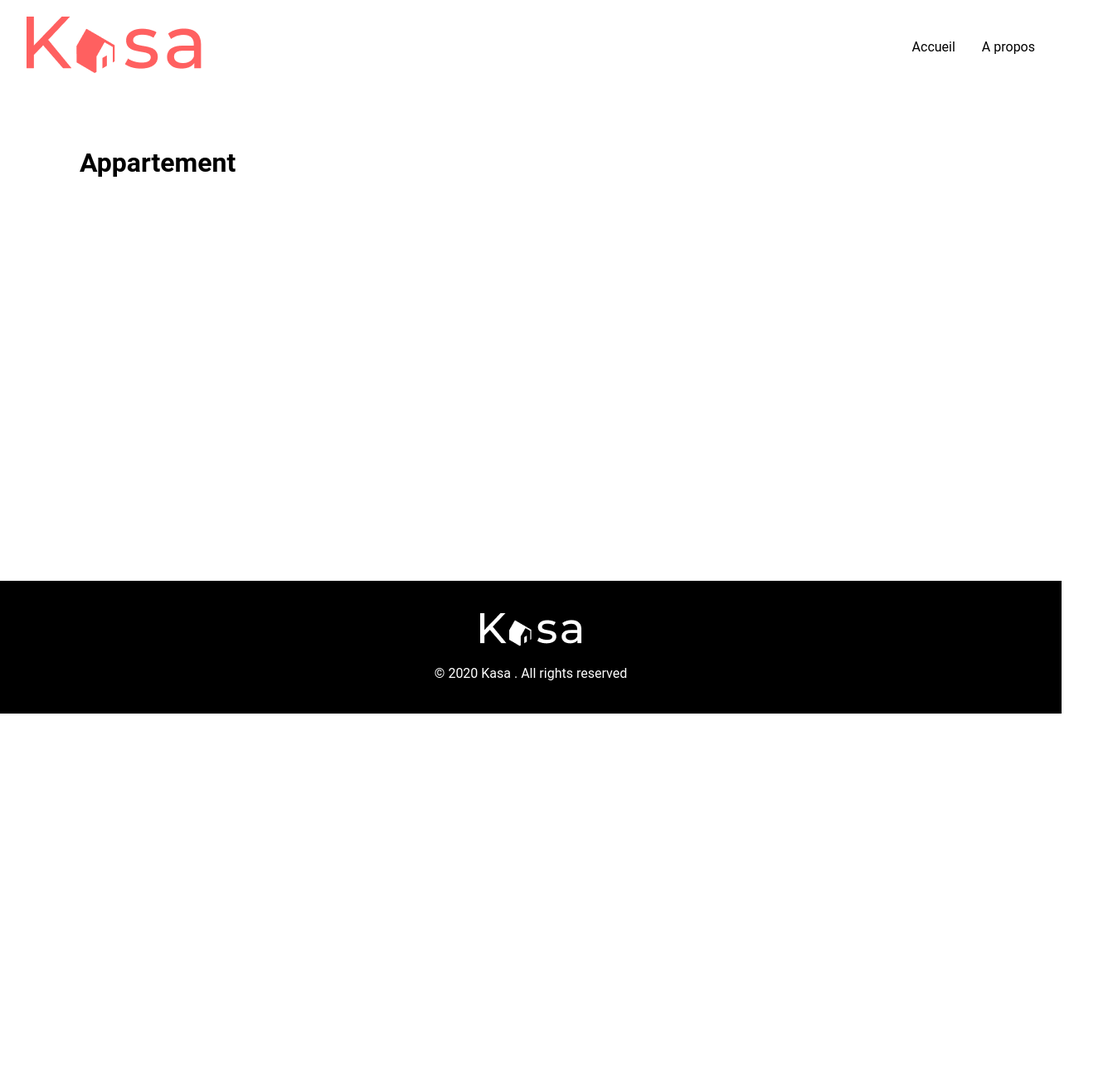
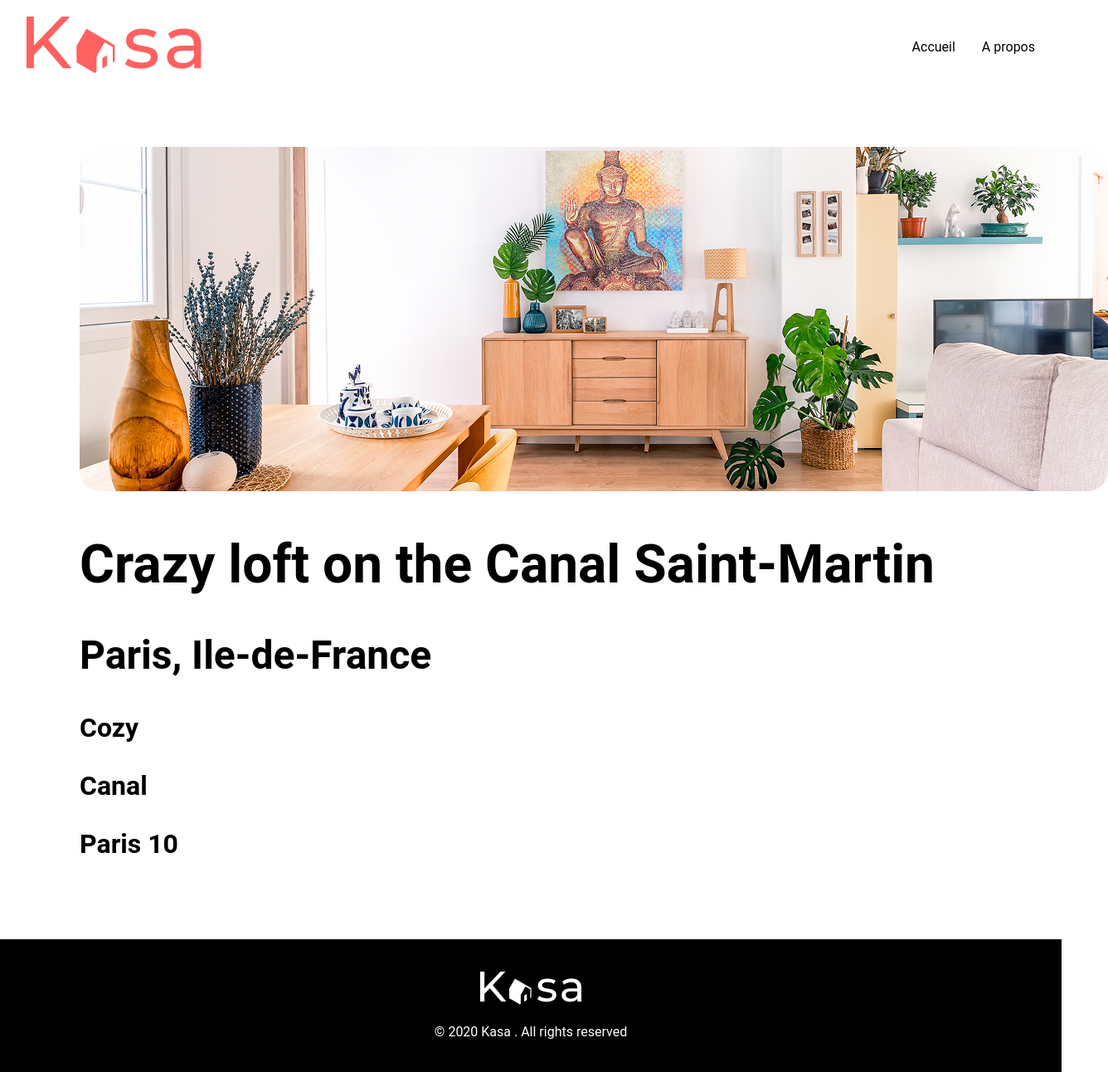
Before and after one commit to Kangili/P8KASA, a React (Vite) app: page /flat in a window 1280 px wide. Shown: the whole page at 83% size, 1336 px wide, since content can reach past the window. Before the commit the page ends 860 px from the top, so only its background shows below. Built offline with nearby package versions, Linux system fonts and the light colour scheme.

Commit message:
creation page ApartmentPage

```diff
--- a/src/App.jsx
+++ /dev/null
@@ -1,15 +0,0 @@
-import React from 'react';
-import Banner from "./layout/Banner.jsx";
-import "./App.css";
-import ApartmentGrid from "./components/ApartmentGrid.jsx";
-
-function App() {
-  return (
-    <>
-      <Banner />
-      <ApartmentGrid />
-    </>
-  );
-}
-
-export default App;
--- /dev/null
+++ b/src/pages/ApartmentPage.jsx
@@ -0,0 +1,20 @@
+import React from "react";
+
+function ApartmentPage() {
+  return (
+   <div className="apartment-page">
+    <div>
+      <img src ="Background.png" alt ="background"/>
+    </div>
+    <div className="apartement_title">
+       <h1>Crazy loft on the Canal Saint-Martin</h1>
+       <h2>Paris, Ile-de-France</h2>
+       <p>Cozy</p>
+       <p>Canal</p>
+       <p>Paris 10</p>
+    </div>
+   </div>
+  );
+}
+
+export default ApartmentPage;
--- /dev/null
+++ b/src/pages/Homepage.jsx
@@ -0,0 +1,15 @@
+import React from 'react';
+import Banner from "../layout/Banner.jsx";
+import "./Homepage.css";
+import ApartmentGrid from "../components/ApartmentGrid.jsx";
+
+function HomePage() {
+  return (
+    <>
+      <Banner />
+      <ApartmentGrid />
+    </>
+  );
+}
+
+export default HomePage;
--- a/src/route/router.jsx
+++ b/src/route/router.jsx
@@ -1,6 +1,7 @@
 import { createBrowserRouter, Outlet } from "react-router-dom";
 import HeaderFooterLayout from "../layout/HeaderFooterLayout";
-import App from "../App"; // ✅ Corrigé ici
+import Homepage from "../pages/Homepage"; // ✅ Corrigé ici
+import ApartmentPage from "../pages/ApartmentPage"; // ✅ Corrigé ici
 import Main from "../pages/Main"; // ✅ car Main.jsx est dans /pages/
 import Navbar from "../components/Navbar";
 
@@ -11,12 +12,12 @@ export const router = createBrowserRouter([
     element: <HeaderFooterLayout />,
     errorElement: <h1>404 not found</h1>,
     children: [
-      { index: true, element: <App /> }, // Route d'accueil
+      { index: true, element: <Homepage/> }, // Route d'accueil
       {
         path: "/flat",
         element: (
           <Main>
-            <h1>Appartement</h1>
+            <h1><ApartmentPage/></h1>
           </Main>
         ),
       },
```
Also changed, not shown: Background.png (added), Thumb.png (added), src/pages/Homepage.css (renamed from src/App.css).
